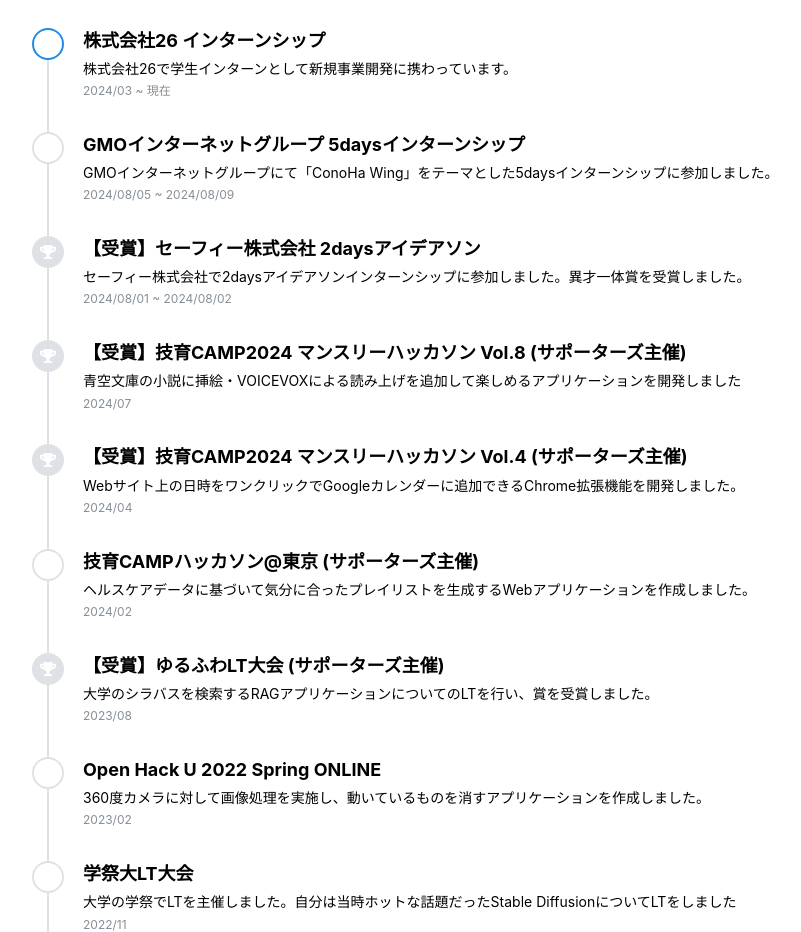
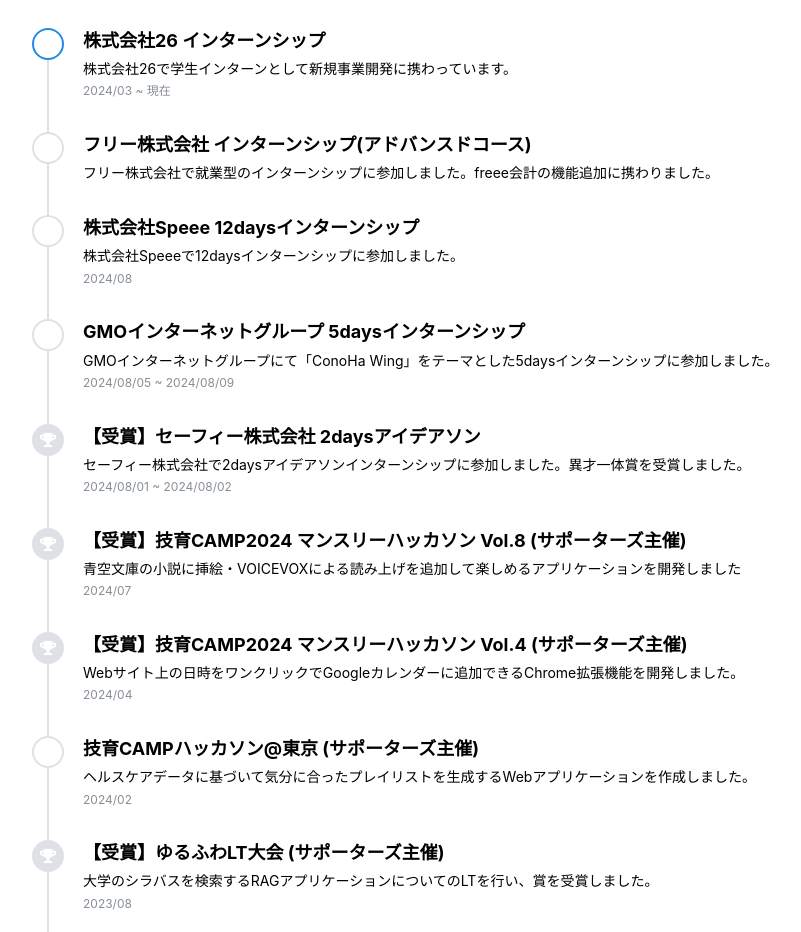
Before and after one commit to g-Ratie/portfolio, a Next.js app: page /about in a window 1280 px wide. Shown: the part 800-1732 px from the top of the page, without its empty margins (8-809 px from the left). Built offline with nearby package versions, Linux system fonts and the light colour scheme.

Commit message:
活動ログをアップデート

```diff
--- a/src/data/myactivity.ts
+++ b/src/data/myactivity.ts
@@ -4,6 +4,16 @@
       title: '株式会社26 インターンシップ',
       content: '株式会社26で学生インターンとして新規事業開発に携わっています。',
       date: '2024/03 ~ 現在',
+    },
+    {
+      title: 'フリー株式会社 インターンシップ(アドバンスドコース)',
+      content:
+        'フリー株式会社で就業型のインターンシップに参加しました。freee会計の機能追加に携わりました。',
+    },
+    {
+      title: '株式会社Speee 12daysインターンシップ',
+      content: '株式会社Speeeで12daysインターンシップに参加しました。',
+      date: '2024/08',
     },
     {
       title: 'GMOインターネットグループ 5daysインターンシップ',
```
